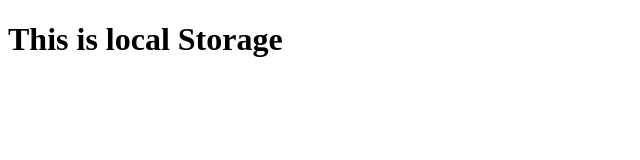
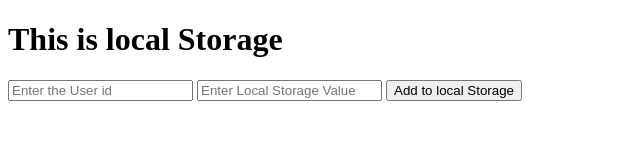
Before and after one commit to ALNoman78/ShortHand-js, a plain HTML site: page storage.html in a window 1280 px wide. Shown: the whole page, without its empty margins (0-640 px from the left). Drawn offline with Linux system fonts and the light colour scheme.

Commit message:
practice

```diff
--- a/js/storage.js
+++ b/js/storage.js
@@ -0,0 +1,15 @@
+localStorage.setItem('userID' , 1502148788)
+
+const addToLocalStr = () => {
+    const storageId = document.getElementById('storage-id')
+    const id  = storageId.value
+    const storageValue = document.getElementById('storage-value')
+    const value = storageValue.value
+
+
+    if(id && value){
+        localStorage.setItem(id, value);
+    }
+    storageId.value = '';
+    storageValue.value = '';
+}
--- a/storage.html
+++ b/storage.html
@@ -7,6 +7,11 @@
 </head>
 <body>
     <h1>This is local Storage</h1>
+    <div>
+        <input type="text" name="" id="storage-id" placeholder="Enter the User id">
+        <input type="text" name="" id="storage-value" placeholder="Enter Local Storage Value">
+        <button onclick="addToLocalStr()">Add to local Storage</button>
+    </div>
     <script src="./js/storage.js"></script>
 </body>
 </html>
```
